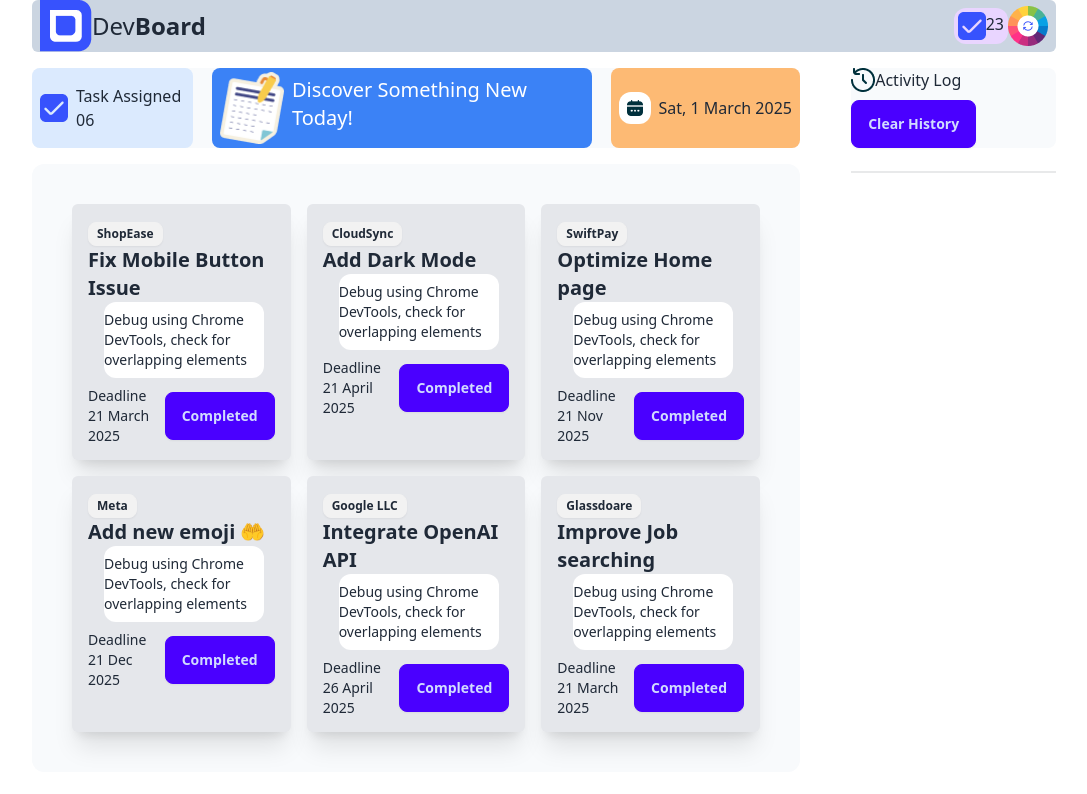
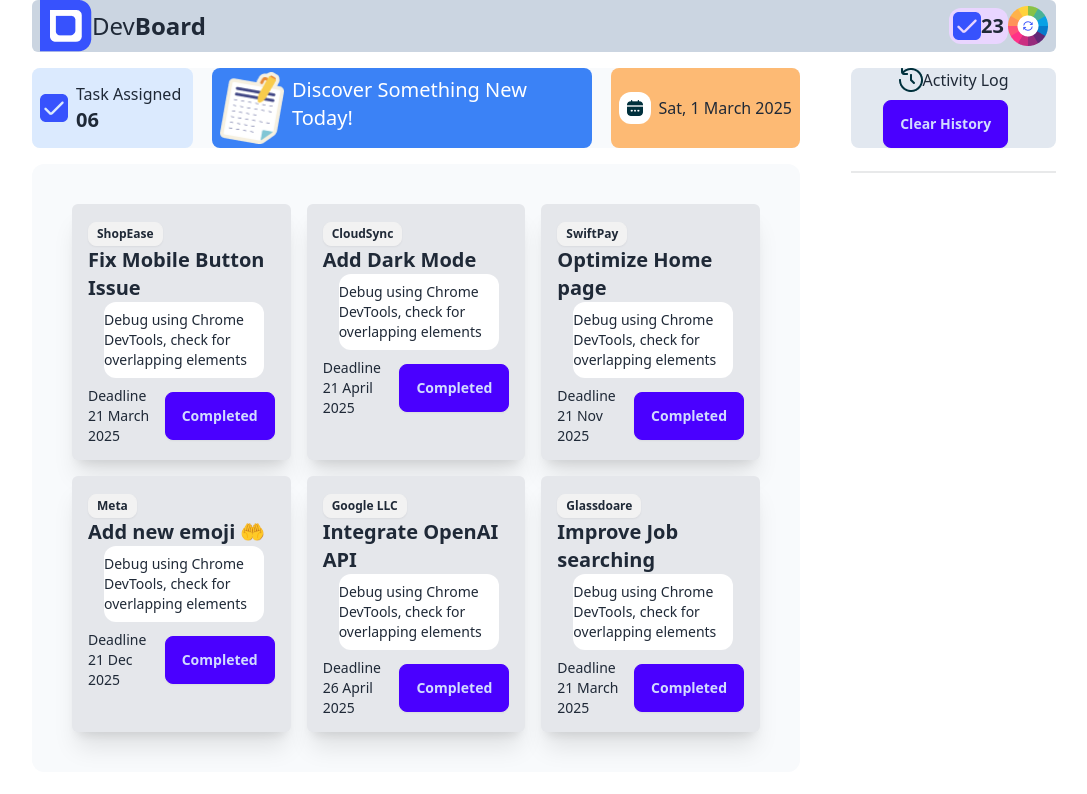
Before and after one commit to dilruba-sarker/B11-A-5, a plain HTML site: page index.html in a window 1280 px wide. Shown: the whole page, without its empty margins (96-1183 px from the left). Drawn offline with nearby package versions, Linux system fonts and the light colour scheme.

Commit message:
5th commit done

```diff
--- a/index.html
+++ b/index.html
@@ -19,7 +19,7 @@
 
                 <button class="flex bg-purple-200 py-1 rounded-xl px-1" type="button">
                     <img src="./assets/checkbox.png" alt="">
-                <h2><span id="increase">23</span></h2>
+                <h2><span class="text-xl font-bold" id="increase">23</span></h2>
                     </button  >
                 <img id="changeColorBtn" src="./assets/theme-btn.png" alt="">
             </div>
@@ -34,7 +34,7 @@
             <div><img src="./assets/checkbox.png" alt=""></div>
             <div>
                 <h1>Task Assigned </h1>
-                <p id="decrease">06</p>
+                <p id="decrease" class="text-xl font-bold">06</p>
             </div>
         </div>
         <!-- middle -->
@@ -50,14 +50,14 @@
      </div>
 
        <!-- right-container -->
-        <div class="right-container max-h-20 w-1/5 rounded-lg bg-slate-50 ">
-            <div class="flex items-center">
+        <div class="right-container   max-h-20 w-1/5 rounded-lg bg-slate-200 ">
+            <div class="flex items-center justify-center">
                 <img src="./assets/activity.png" alt="">
                 <h1>Activity Log</h1>
             </div>
-            <button id="clear" class="btn btn-primary mt-2">Clear History</button>
+            <button id="clear" class="btn btn-primary ml-8 mt-2">Clear History</button>
             <div class="divider"></div>
-            <div id="title-cointain" class="title-container bg-red-300 mb-4">
+            <div class=" bg-orange-300"><div id="title-cointain" class="title-container  bg-red-300 mb-4"></div>
 
             </div>
         </div>
```
Also changed, not shown: blog.html (+3 -2 lines).
